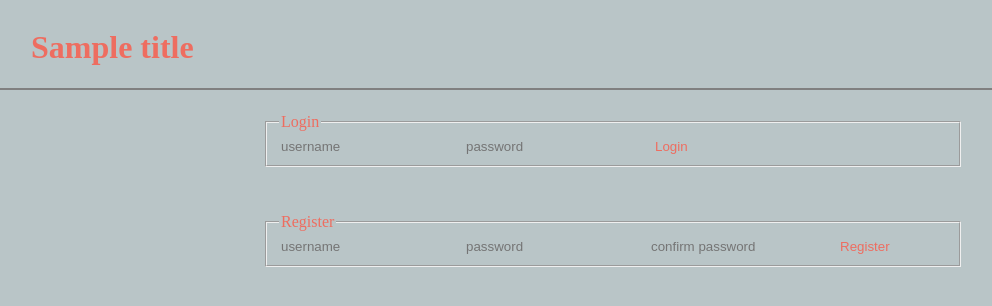
After one commit to thekevinm/craigslist-clone, a Node project: template views/login.mustache in a window 1280 px wide. The commit adds this page. Shown: the top 306 px of the page, without its empty margins (27-1019 px from the left). Run offline with Node 20 templates, Linux system fonts and the light colour scheme; the template is opened without the code that fills it: most values are stand-ins (such as "Sample title", 1, 10 or a date in 2020).

Commit message:
added login stuff

```diff
--- a/package.json
+++ b/package.json
@@ -11,12 +11,14 @@
     "cookie-parser": "~1.4.3",
     "debug": "~2.6.9",
     "express": "~4.16.0",
+    "express-session": "^1.15.6",
     "http-errors": "~1.6.2",
     "jade": "~1.11.0",
     "morgan": "~1.9.0",
     "multer": "^1.3.0",
     "mustache-express": "^1.2.5",
     "mysql": "^2.15.0",
-    "nodemon": "^1.17.3"
+    "nodemon": "^1.17.3",
+    "sha1": "^1.1.1"
   }
 }
--- /dev/null
+++ b/public/stylesheets/login.css
@@ -0,0 +1,69 @@
+body {
+	background-color: rgb(185, 197, 199);
+}
+
+header {
+	border-bottom:2px solid grey;
+	display: flex;
+	color: rgb(238, 109, 96);
+	justify-content: space-between;
+	padding-left: 50px;
+	padding-right: 50px;
+}
+
+input {
+	outline: none;
+	border: none;
+	background: transparent;
+	color: rgb(238, 109, 96);
+}
+
+button {
+	background-color: transparent;
+	border: none;
+	color: rgb(238, 109, 96);
+	outline: none;
+	border-radius: 5px;
+}
+
+button:hover {
+	background-color: silver;
+}
+
+.container {
+/*	border:1px solid red;*/
+	display: flex;
+	flex-direction: column;
+	height: 200px;
+}
+
+.loginStuff {
+	color: rgb(238, 109, 96);
+	display: flex;
+/*	border: 1px solid red;*/
+	width: 700px;
+	margin: auto;
+	justify-content: center;
+	flex-direction: column;
+	flex-wrap: wrap;
+}
+
+.registerStuff {
+	color: rgb(238, 109, 96);
+	display: flex;
+/*	border: 1px solid red;*/
+	width: 700px;
+	margin: auto;
+	justify-content: center;
+	flex-direction: column;
+	flex-wrap: wrap;
+}
+
+fieldset {
+	flex-direction: column;
+	flex-wrap: wrap;
+}
+
+.error {
+	color:red;
+}
--- a/views/home.mustache
+++ b/views/home.mustache
@@ -8,6 +8,7 @@
 <body>
 
 	<header class="homeHeader">
+		<a href="/logout">Logout</a>
 		<h1>Ryan's List &copy;</h1>
 		<a href='/post'>Post</a>
 	</header>
--- /dev/null
+++ b/views/login.mustache
@@ -0,0 +1,44 @@
+<!DOCTYPE html>
+<html lang="en">
+<head>
+	<meta charset="UTF-8">
+	<title>Categories</title>
+	<link rel="stylesheet" href="/stylesheets/login.css" />
+</head>
+<body>
+
+	<header>
+		<h1>{{title}}</h1>
+	</header>
+	{{#err}}
+		<h3 class="error">{{err}}</h3>
+	{{/err}}
+<div class="container">
+
+	<div class="loginStuff">
+		<form action="/login" method="post">
+			<fieldset>
+				<legend>Login</legend>
+					<input placeholder="username" type="text" name="username" />
+					<input placeholder="password" type="password" name="password" />
+					<button type="submit">Login</button>
+			</fieldset>
+		</form>
+	</div>
+
+	<div class="registerStuff">
+		<form action="/register" method="post">
+			<fieldset>
+				<legend>Register</legend>
+					<input placeholder="username" type="text" name="username" />
+					<input placeholder="password" type="password" name="password" />
+					<input placeholder="confirm password" type="password" name="confirmpassword" />
+					<button type="submit">Register</button>
+			</fieldset>
+		</form>
+	</div>
+
+</div>
+
+</body>
+</html>
```
Also changed, not shown: app.js (+22 -0 lines), middlewares/auth.js (added, +10 -0 lines), routes/auth.js (added, +62 -0 lines), routes/index.js (+6 -5 lines), 1 other file.
